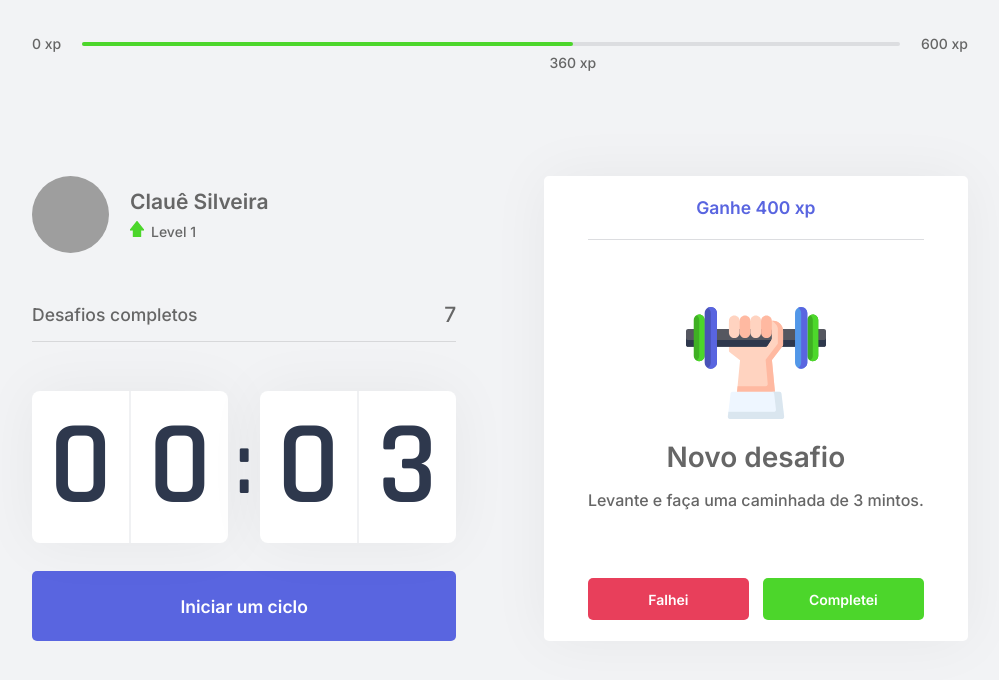
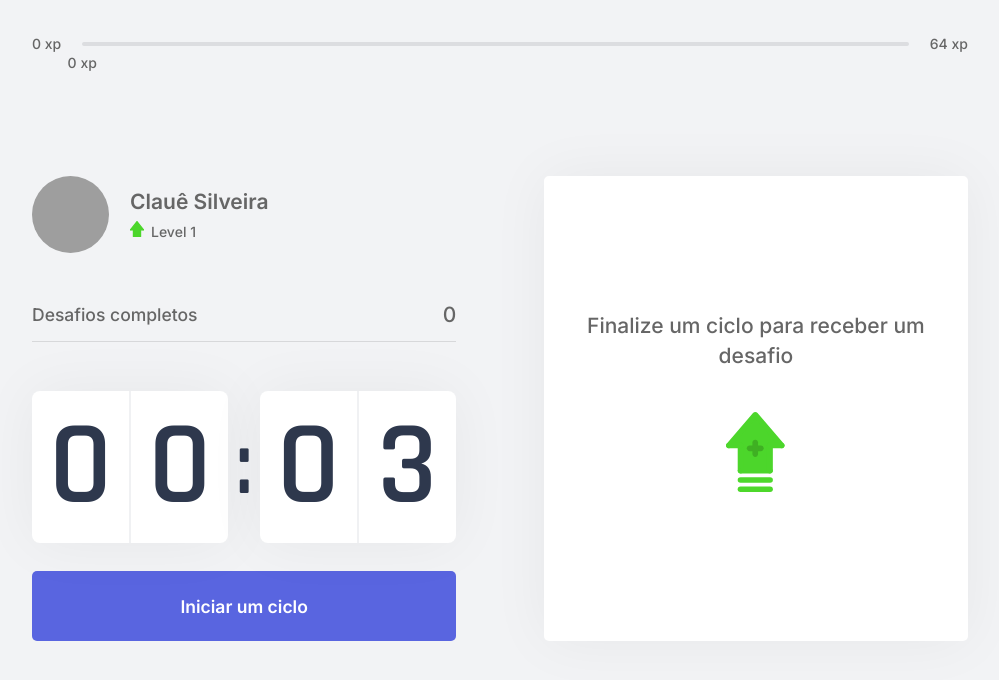
Before and after one commit to Clauveira/moveit, a Next.js app: page / in a window 1280 px wide. Shown: the top 680 px of the page, without its empty margins (140-1139 px from the left). Built offline with nearby package versions, Linux system fonts and the light colour scheme; grey boxes are pictures that could not be loaded.

Commit message:
Feat: Deixando de usar valores estáticos

```diff
--- a/src/components/ChallengeBox.tsx
+++ b/src/components/ChallengeBox.tsx
@@ -1,25 +1,25 @@
 import { useContext } from 'react';
-import { challengesContext } from '../contexts/ChallengesContext';
+import { ChallengesContext } from '../contexts/ChallengesContext';
 import styles from '../styles/components/ChallengeBox.module.css'
 
 export function ChallengeBox() {
-    const contextData = useContext(challengesContext);
+    const { activeChallenge, resetChallenge } = useContext(ChallengesContext);
 
-    const hasActiveChallenge = true;
     return (
         <div className={styles.challengeBoxContainer}>
-            {hasActiveChallenge
+            {activeChallenge
                 ? <div className={styles.challengeActive}>
-                    <header>Ganhe 400 xp</header>
+                    <header>Ganhe {activeChallenge.amount} xp</header>
                     <main>
-                        <img src="icons/body.svg" />
+                        <img src={`icons/${activeChallenge.type}.svg`} />
                         <strong>Novo desafio</strong>
-                        <p>Levante e faça uma caminhada de 3 mintos.</p>
+                        <p>{activeChallenge.description}</p>
                     </main>
                     <footer>
                         <button
                             type="button"
                             className={styles.challengeFailedButton}
+                            onClick={resetChallenge}
                         >
                             Falhei
                                 </button>
--- a/src/components/CompletedChallenges.tsx
+++ b/src/components/CompletedChallenges.tsx
@@ -1,10 +1,13 @@
+import { useContext } from 'react';
+import { ChallengesContext } from '../contexts/ChallengesContext';
 import styles from '../styles/components/CompletedChellenges.module.css';
 
 export function CompletedChellenges() {
+    const {challengesCompleted} = useContext(ChallengesContext);
     return(
         <div className={styles.completedChellengesContainer}>
             <span>Desafios completos</span>
-            <span>7</span>
+            <span>{challengesCompleted}</span>
         </div>
     );
 }
--- a/src/components/Countdown.tsx
+++ b/src/components/Countdown.tsx
@@ -1,11 +1,11 @@
 import { useContext, useEffect, useState } from 'react';
-import { challengesContext } from '../contexts/ChallengesContext';
+import { ChallengesContext } from '../contexts/ChallengesContext';
 import styles from '../styles/components/Countdown.module.css'
 
 let countdownTimeout: NodeJS.Timeout;
 
 export function Countdown() {
-    const {startNewChallenge}= useContext(challengesContext);
+    const {startNewChallenge}= useContext(ChallengesContext);
 
     const tempoTimer = 0.05 * 60;
     const [time, setTime] = useState(tempoTimer);
@@ -35,7 +35,7 @@
         } else if (isActive && time === 0) {
             setHasFinished(true);
             setIsActive(false);
-            console.log(startNewChallenge);
+            startNewChallenge();
         }
     }, [isActive, time]);
 
--- a/src/components/ExperienceBar.tsx
+++ b/src/components/ExperienceBar.tsx
@@ -1,17 +1,22 @@
+import { useContext } from 'react'
+import { ChallengesContext } from '../contexts/ChallengesContext'
 import styles from '../styles/components/ExperienceBar.module.css'
 
 export function ExperienceBar() {
+    const { currentExperience, experienceToNextLevel } = useContext(ChallengesContext)
+    const percentToNextLevel = Math.round((currentExperience * 100)) / experienceToNextLevel;
+
     return (
         <header className={styles.experienceBar}>
             <span>0 xp</span>
             <div>
-                <div style={{ width: '60%' }}></div>
-                <span className={styles.currentExperience} style={{left: '60%'}}>
-                    360 xp
+                <div style={{ width: `${percentToNextLevel}%` }}></div>
+                <span className={styles.currentExperience} style={{ left: `${percentToNextLevel}%` }}>
+                    {currentExperience} xp
                 </span>
 
             </div>
-            <span>600 xp</span>
+            <span>{experienceToNextLevel} xp</span>
         </header>
     )
 }
--- a/src/contexts/ChallengesContext.tsx
+++ b/src/contexts/ChallengesContext.tsx
@@ -1,12 +1,20 @@
 import { createContext, ReactNode, useState } from 'react';
+import challenges from '../../challenges.json';
 
-
+interface Challenge {
+    type: 'body' | 'eye'
+    description: string;
+    amount: number;
+}
 interface IChallengesContextData {
     level: number;
     currentExperience: number;
+    experienceToNextLevel: number;
     challengesCompleted: number;
+    activeChallenge: Challenge;
     levelUp: () => void;
     startNewChallenge: () => void;
+    resetChallenge: () => void;
 
 }
 
@@ -14,29 +22,42 @@
     children: ReactNode
 }
 
-export const challengesContext = createContext({} as IChallengesContextData);
+export const ChallengesContext = createContext({} as IChallengesContextData);
 
 export function ChallengeProvider({ children }: IChallengeProviderProps) {
     const [level, setLevel] = useState(1);
     const [currentExperience, setCurrentExperience] = useState(0);
     const [challengesCompleted, setChallengesCompleted] = useState(0);
 
+    const [activeChallenge, setActiveChallenge] = useState(null);
+
+    const experienceToNextLevel = Math.pow((level + 1) * 4, 2)
+
     function levelUp() {
         setLevel(level + 1);
     }
     function startNewChallenge() {
-        console.log('New challenge');
+        const randomChallengeIndex = Math.floor(Math.random() * challenges.length);
+        const challenge = challenges[randomChallengeIndex];
+
+        setActiveChallenge(challenge);
+    }
+    function resetChallenge() {
+        setActiveChallenge(null);
     }
 
     return (
-        <challengesContext.Provider value={{
+        <ChallengesContext.Provider value={{
             level,
             currentExperience,
+            experienceToNextLevel,
             challengesCompleted,
+            activeChallenge,
             levelUp,
-            startNewChallenge
+            startNewChallenge,
+            resetChallenge
         }}>
             {children}
-        </challengesContext.Provider>
+        </ChallengesContext.Provider>
     );
 }
```
